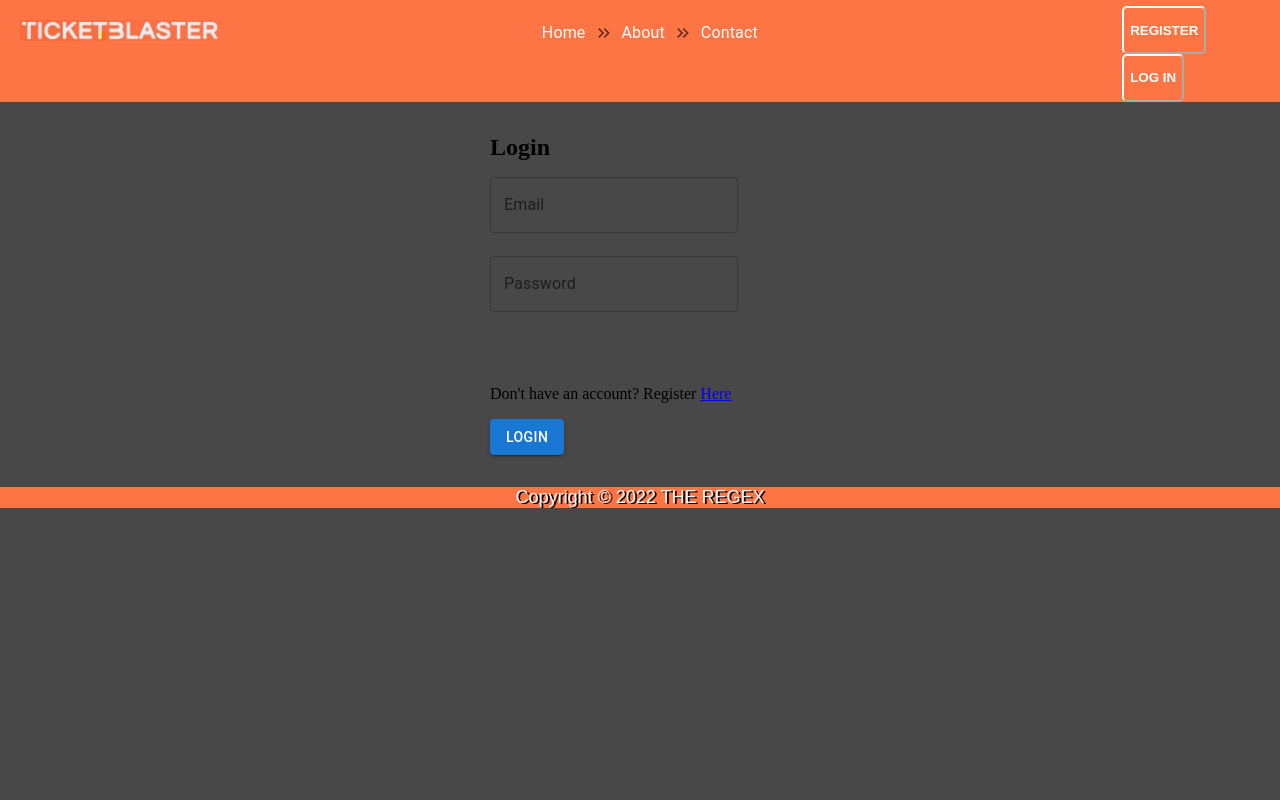
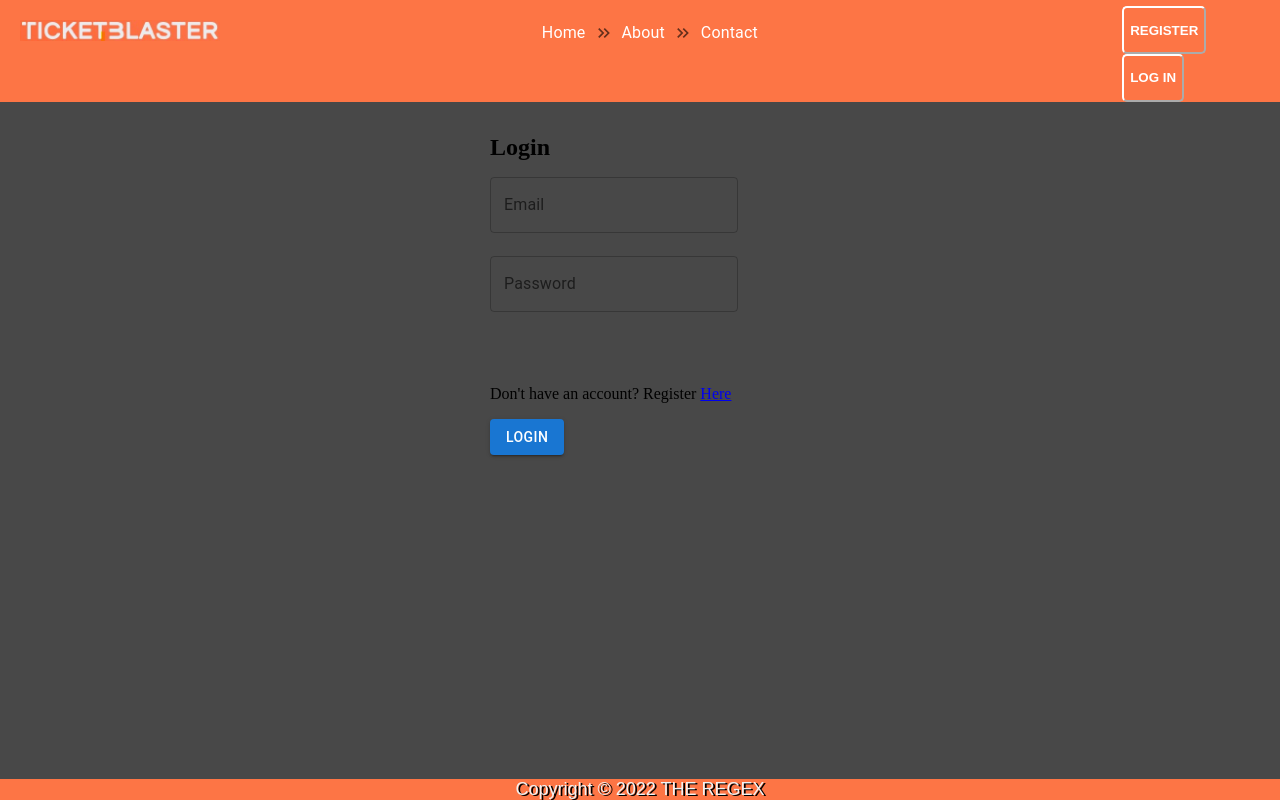
Before and after one commit to ChristopherPerrault/ticketblaster, a React (Create React App) app in the folder frontend/: page /login in a window 1280 px wide. Built offline with nearby package versions, Linux system fonts and the light colour scheme; a web font is replaced by a local one.

Commit message:
footer adjust but still broken on 2 or more pages

```diff
--- a/frontend/public/css/styles.css
+++ b/frontend/public/css/styles.css
@@ -3,8 +3,10 @@ body {
   display: block;
   min-width: 100%;
   background-color: rgb(72, 72, 72);
-  scrollbar-width: none;  /* Firefox */
+  scrollbar-width: none; /* Firefox */
   /* bg-color temporary, just easier to look at but also shows overlapping white things we couldn't see before */
+  position: relative;
+  min-height: 100vh;
 }
 
 body::-webkit-scrollbar {
--- a/frontend/src/components/Footer.css
+++ b/frontend/src/components/Footer.css
@@ -5,8 +5,9 @@
   color: rgb(242, 242, 242);
   text-shadow: black 2px 1px;
   width: 100%;
-  position: relative;
+  position: absolute;
   bottom: 0;
+  left: 0;
   height: fit-content;
   text-align: center;
 }
```
